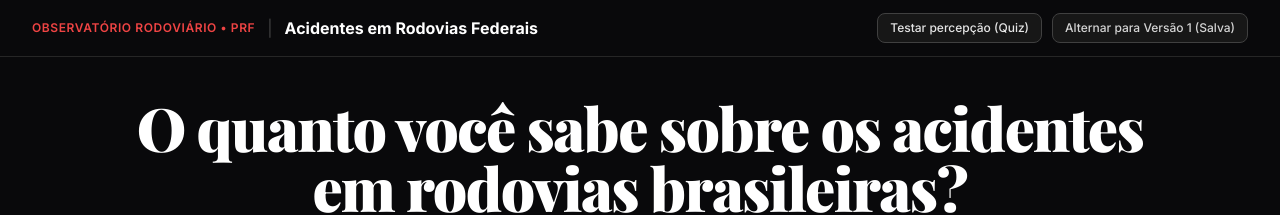
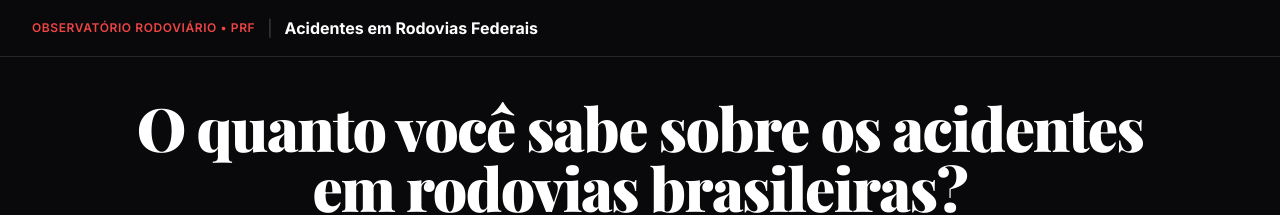
Before and after one commit to Jamilly-Andrade/bi-a2-acidentes, a React (Vite) app: page / in a window 1280 px wide. Shown: the top 215 px of the page. Built offline with nearby package versions, Linux system fonts and the light colour scheme; the HTML template or start-up script is replaced by a standard one; a web font is replaced by a local one.

Commit message:
feat(header): remove botoes de quiz e alternancia de versao da barra superior

```diff
--- a/src/App.jsx
+++ b/src/App.jsx
@@ -637,22 +637,6 @@ export default function App() {
               <span className="font-bold text-sm sm:text-base text-white">
                 Acidentes em Rodovias Federais
               </span>
-            </div>
-
-            <div className="flex items-center gap-2.5">
-              <button
-                onClick={() => setShowQuiz((prev) => !prev)}
-                className="px-3 py-1.5 rounded-lg border border-neutral-700 bg-neutral-900 hover:bg-neutral-800 text-neutral-200 text-xs font-medium transition"
-              >
-                {showQuiz ? 'Ocultar Quiz' : 'Testar percepção (Quiz)'}
-              </button>
-              <button
-                onClick={() => setSiteVersion('v1')}
-                className="px-3 py-1.5 rounded-lg border border-neutral-700 bg-neutral-900 hover:border-neutral-500 text-neutral-300 hover:text-white text-xs font-medium transition"
-                title="Alternar para a Versão 1 salva anteriormente"
-              >
-                Alternar para Versão 1 (Salva)
-              </button>
             </div>
           </div>
         </header>
```
